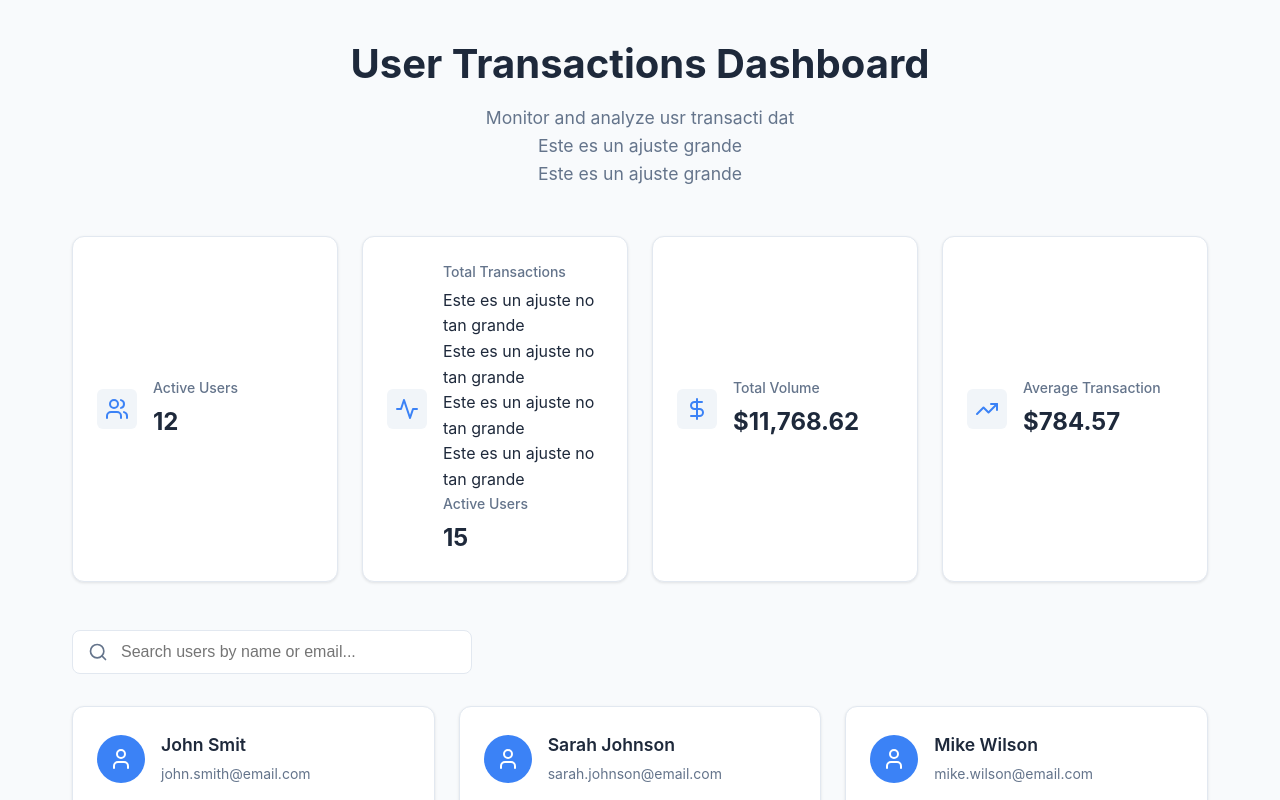
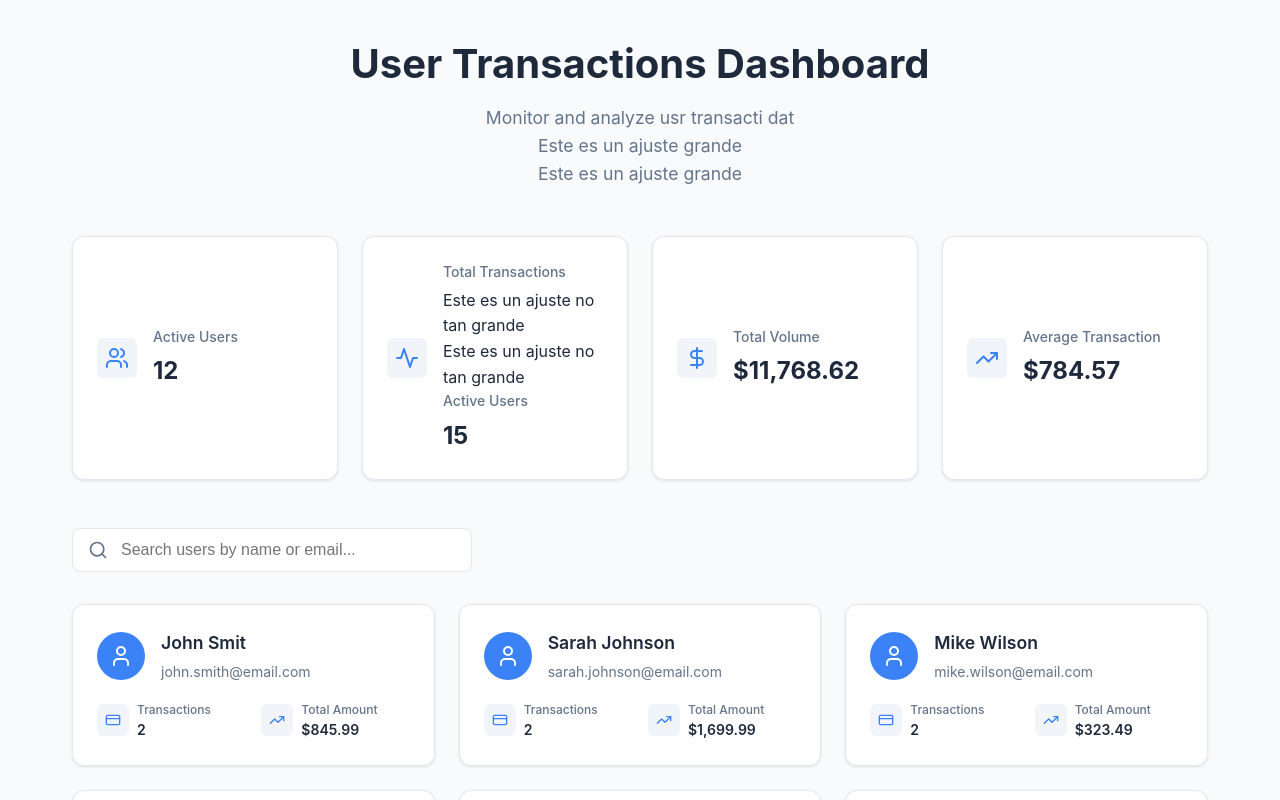
Before and after one commit to mio92/pagos-en-linea, a React (Create React App) app: page / in a window 1280 px wide. Shown: the top 800 px of the page. Built offline with nearby package versions, Linux system fonts and the light colour scheme.

Commit message:
prueba 42

```diff
--- a/src/components/Dashboard.tsx
+++ b/src/components/Dashboard.tsx
@@ -65,8 +65,6 @@ const Dashboard: React.FC = () => {
             <h3>Total Transactions</h3>
         <p>Este es un ajuste no tan grande</p>
         <p>Este es un ajuste no tan grande</p>
-        <p>Este es un ajuste no tan grande</p>
-        <p>Este es un ajuste no tan grande</p>
             <h3>Active Users</h3>
             <p className="stat-number">{transactionSummary.totalTransactions}</p>
           </div>
```
